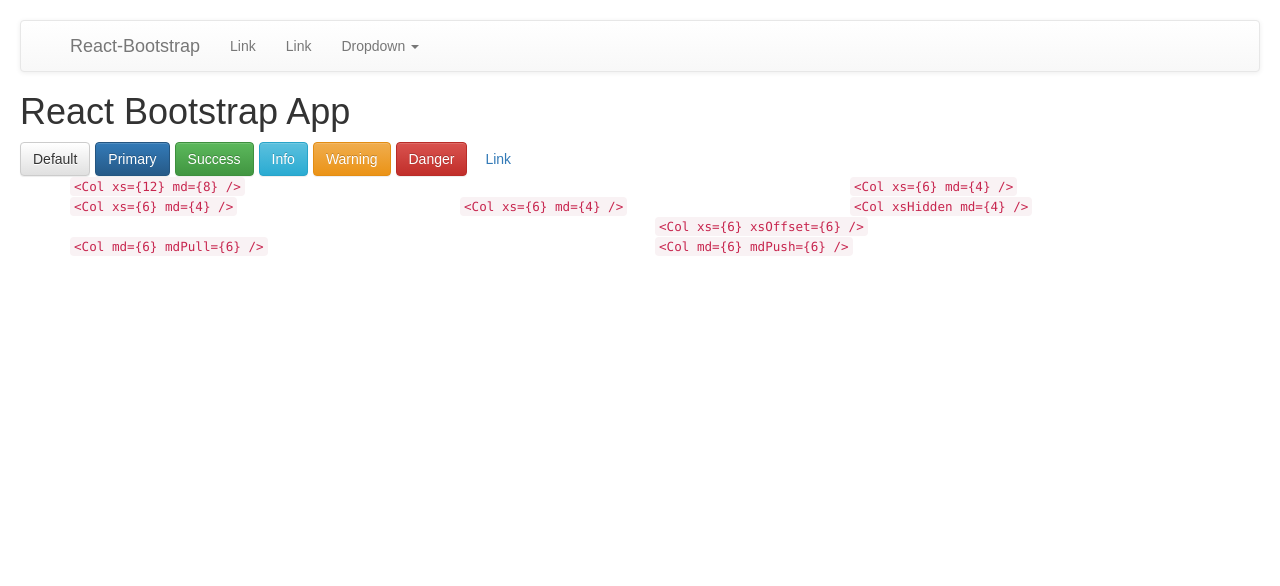
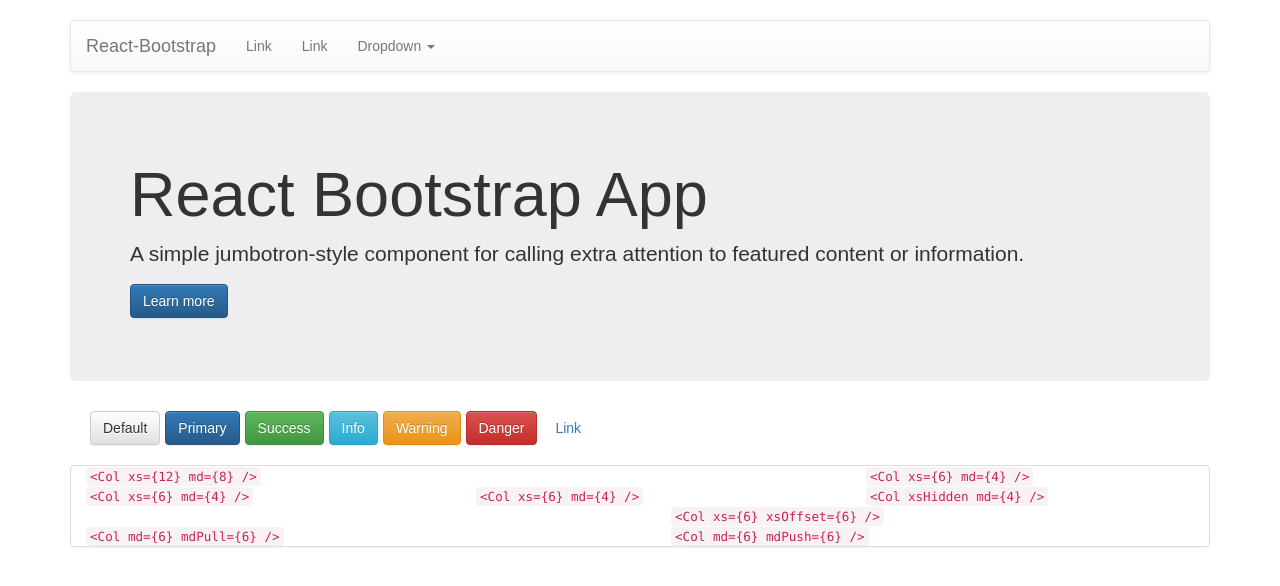
Before and after one commit to reashore/ReactBootstrapApp, a React (Create React App) app: page / in a window 1280 px wide. Shown: the top 586 px of the page. Built offline with nearby package versions, Linux system fonts and the light colour scheme.

Commit message:
Samples working

```diff
--- a/src/App.js
+++ b/src/App.js
@@ -1,18 +1,27 @@
+
 import React, { Component } from 'react';
-import { Button, ButtonToolbar, Grid, Row, Col, Navbar, NavItem, MenuItem, NavDropdown, Nav, } from 'react-bootstrap';
+import { Button, ButtonToolbar, Grid, Row, Col, Navbar, NavItem, MenuItem, NavDropdown, Nav, Panel, Jumbotron } from 'react-bootstrap';
 
-function handleSelect(selectedKey) {
+class CustomTopMenu extends Component {
+  constructor(props) {
+    super(props);
+
+    this.onSelect = this.onSelect.bind(this);
+  }
+
+  onSelect(selectedKey) {
     alert(`selected ${selectedKey}`);
   }
 
-const TopMenu = () =>
+  render() {
+    return (
       <Navbar>
         <Navbar.Header>
           <Navbar.Brand>
             <a href="#">React-Bootstrap</a>
           </Navbar.Brand>
         </Navbar.Header>
-    <Nav onSelect={handleSelect}>
+        <Nav onSelect={this.onSelect}>
           <NavItem eventKey={1} href="#">Link</NavItem>
           <NavItem eventKey={2} href="#">Link</NavItem>
           <NavDropdown eventKey={3} title="Dropdown" id="basic-nav-dropdown">
@@ -23,9 +32,20 @@
             <MenuItem eventKey={3.4}>Separated link</MenuItem>
           </NavDropdown>
         </Nav>
-  </Navbar>;
+      </Navbar>);
+  }
+}
 
-const ButtonBar = () =>
+const CustomJumbotron = () =>
+  <Jumbotron>
+    <h1>React Bootstrap App</h1>
+    <p>A simple jumbotron-style component for calling extra attention to featured content or information.</p>
+    <p><Button bsStyle="primary">Learn more</Button></p>
+  </Jumbotron>
+;
+
+
+const CustomButtonBar = () =>
   <ButtonToolbar>
     <Button>Default</Button>
     <Button bsStyle="primary">Primary</Button>
@@ -38,19 +58,19 @@
 
 const CustomGrid = () =>
   <Grid>
-    <Row className="show-grid">
+    <Row>
       <Col xs={12} md={8}><code>&lt;{'Col xs={12} md={8}'} /&gt;</code></Col>
       <Col xs={6} md={4}><code>&lt;{'Col xs={6} md={4}'} /&gt;</code></Col>
     </Row>
-    <Row className="show-grid">
+    <Row>
       <Col xs={6} md={4}><code>&lt;{'Col xs={6} md={4}'} /&gt;</code></Col>
       <Col xs={6} md={4}><code>&lt;{'Col xs={6} md={4}'} /&gt;</code></Col>
       <Col xsHidden md={4}><code>&lt;{'Col xsHidden md={4}'} /&gt;</code></Col>
     </Row>
-    <Row className="show-grid">
+    <Row>
       <Col xs={6} xsOffset={6}><code>&lt;{'Col xs={6} xsOffset={6}'} /&gt;</code></Col>
     </Row>
-    <Row className="show-grid">
+    <Row>
       <Col md={6} mdPush={6}><code>&lt;{'Col md={6} mdPush={6}'} /&gt;</code></Col>
       <Col md={6} mdPull={6}><code>&lt;{'Col md={6} mdPull={6}'} /&gt;</code></Col>
     </Row>
@@ -58,12 +78,23 @@
 
 class App extends Component {
   render() {
+    const spacingStyle = {
+      margin: 20
+    };
+
     return (
-      <div>
-        <TopMenu />
-        <h1>React Bootstrap App</h1>
-        <ButtonBar />
+      <div className="container">
+        <CustomTopMenu />
+
+        <CustomJumbotron />
+
+        <div style={spacingStyle}>
+          <CustomButtonBar />
+        </div>
+
+        <Panel header="Grid Layout Demo">
           <CustomGrid />
+        </Panel>
       </div>
     );
   }
```
Also changed, not shown: 1 other file (tests, documents, lock files or other folders). Lines whose indentation alone changed are shown as unchanged.
